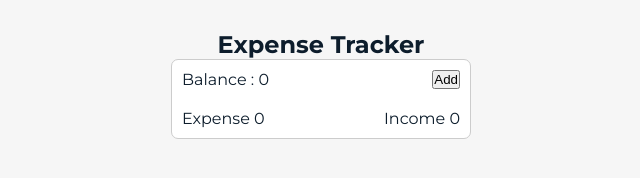
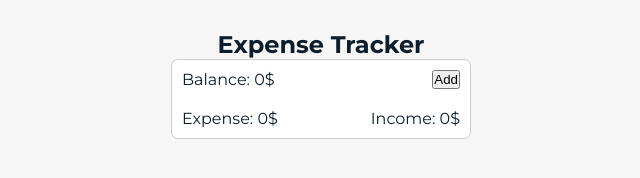
Before and after one commit to Am1rreza/Expense-Tracker, a React (Create React App) app: page / in a window 1280 px wide. Shown: the top 178 px of the page, without its empty margins (319-959 px from the left). Built offline with nearby package versions, Linux system fonts and the light colour scheme.

Commit message:
useEffect added for updating inc and exp values

```diff
--- a/src/components/ExpenseApp/ExpenseApp.jsx
+++ b/src/components/ExpenseApp/ExpenseApp.jsx
@@ -1,4 +1,4 @@
-import { useState } from "react";
+import { useEffect, useState } from "react";
 import Overview from "../Overview/Overview";
 import Transaction from "../Transaction/Transaction";
 import styles from "./expenseApp.module.css";
@@ -7,6 +7,20 @@
   const [expense, setExpense] = useState(0);
   const [income, setIncome] = useState(0);
   const [transaction, setTransaction] = useState([]);
+
+  useEffect(() => {
+    let exp = 0;
+    let inc = 0;
+
+    transaction.forEach((t) => {
+      t.type === "expense"
+        ? (exp = exp + parseInt(t.amount))
+        : (inc = inc + parseInt(t.amount));
+    });
+
+    setExpense(exp);
+    setIncome(inc);
+  }, [transaction]);
 
   // Handlers
   const addTransaction = (formValues) => {
--- a/src/components/Overview/Overview.jsx
+++ b/src/components/Overview/Overview.jsx
@@ -7,7 +7,7 @@
   return (
     <>
       <div className={styles.topSection}>
-        <p>Balance : {income - expense}</p>
+        <p>Balance: {income - expense}$</p>
         <button onClick={() => setIsShow((prevState) => !prevState)}>
           {isShow ? "Cancel" : "Add"}
         </button>
@@ -19,8 +19,8 @@
         />
       )}
       <div className={styles.resultSection}>
-        <div>Expense {expense}</div>
-        <div>Income {income}</div>
+        <div>Expense: {expense}$</div>
+        <div>Income: {income}$</div>
       </div>
     </>
   );
```
